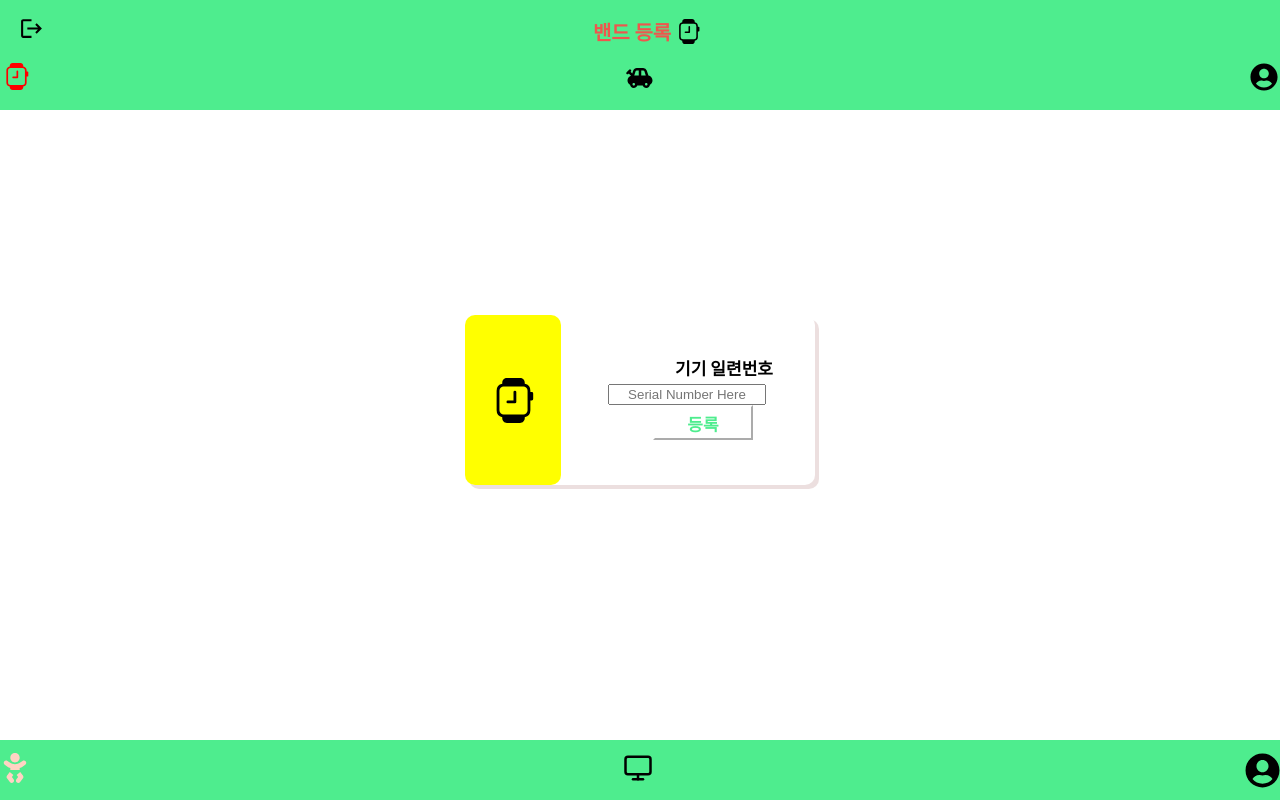
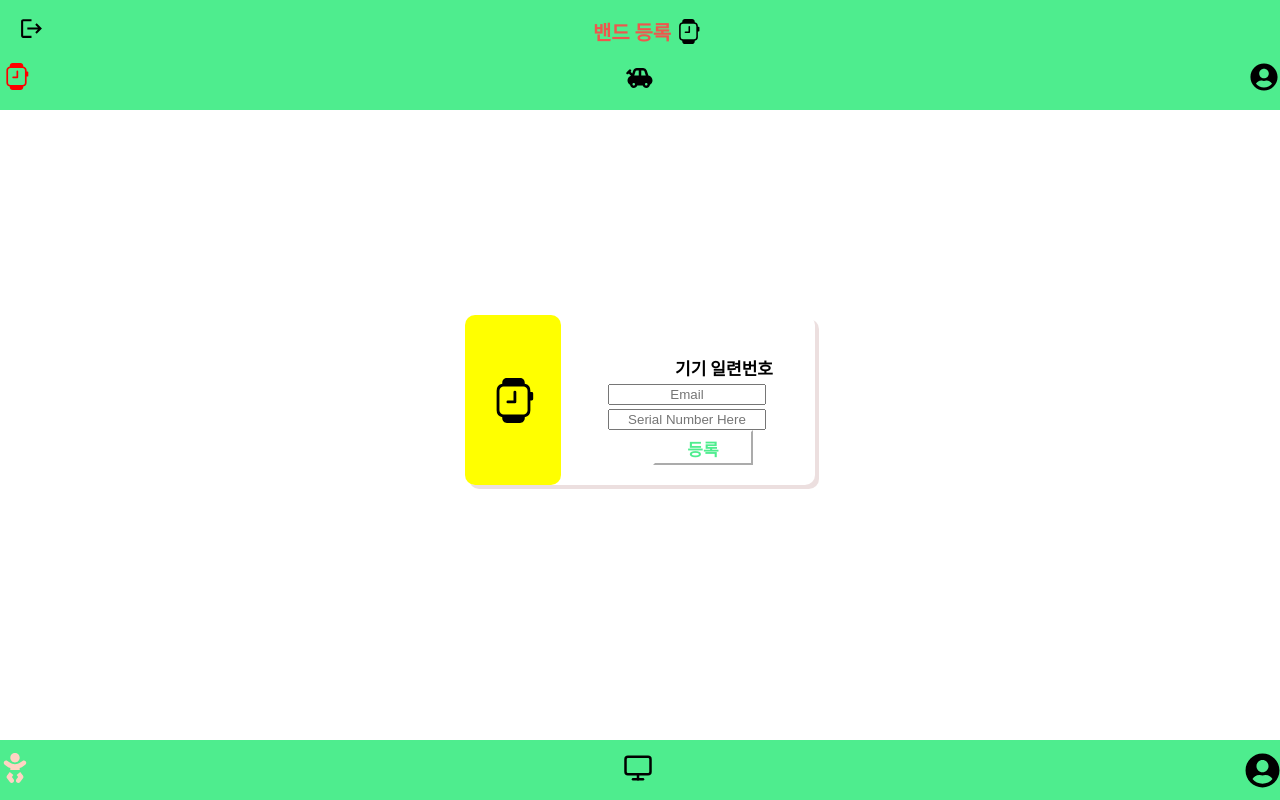
Before and after one commit to jolove-sch/backend, a React (Create React App) app in the folder frontend/: page /BandRegisterPage in a window 1280 px wide. Built offline with nearby package versions, Linux system fonts and the light colour scheme.

Commit message:
[feat]: 밴드 등록 기능 추가

```diff
--- a/frontend/src/components/BandRegisterPage.jsx
+++ b/frontend/src/components/BandRegisterPage.jsx
@@ -1,10 +1,10 @@
-import React from 'react';
+import React, {useRef, useState} from 'react';
 import styled from 'styled-components';
 import { BsSmartwatch } from 'react-icons/bs';
 import { MdToys } from 'react-icons/md';
 import { FaUserCircle } from 'react-icons/fa';
 // import { AiOutlinePlusSquare } from 'react-icons/ai';
-import { Link } from 'react-router-dom';
+import { Link, useHistory } from 'react-router-dom';
 import { FaBaby } from 'react-icons/fa';
 import { FiMonitor } from 'react-icons/fi';
 import { MdLogout } from 'react-icons/md';
@@ -169,14 +169,45 @@ const BottomBar = styled.nav`
   bottom: 0;
 `;
 
-const BandRegisterPage = () => {
+const BandRegisterPage = ({register1}) => {
+  const history = useHistory();
+  const inputRef = useRef();
+
+  const [email, setEmail] = useState('');
+  const [serialNumber, setSerialNumber] = useState('');
+
+  const goToMain = () => {
+      history.push('./mainpage');
+    }
+
+    const BandRegister = event => {
+      event.preventDefault();
+      if(email === "" || serialNumber === ""){
+          window.alert("Email과 밴드의 일련번호를 입력해주세요.");
+          return;
+      }
+          console.log('Band Register');
+          register1.bandRegister(email, serialNumber);
+
+  };
+
+  const handleChange = (event) => {
+      const type = event.target.name;
+      if (type === 'email') {
+          const inputEmail = event.target.value;
+          setEmail(inputEmail);
+      } else if (type === 'serialNumber') {
+          const inputserialNumber= event.target.value;
+          setSerialNumber(inputserialNumber);
+      }
+  }
 
   return (
     <Container1>
     <TopBar>
         <Link to="/">
           <Logout>
-            <MdLogout className="logout" />
+            <MdLogout className="logout" onClick={goToMain}/>
           </Logout>
         </Link>
         <Title>밴드 등록
@@ -210,8 +241,21 @@ const BandRegisterPage = () => {
         <InsideForm>
             <br />
             <InsideTitle>기기 일련번호</InsideTitle>
-            <GetSerial type="text" placeholder="Serial Number Here" />
-            <RegisterButton>등록</RegisterButton>
+            <GetSerial
+              type="text"
+              placeholder="Email"
+              name="email"
+              ref={inputRef}
+              onChange={handleChange}
+              />
+            <GetSerial
+              type="text"
+              placeholder="Serial Number Here"
+              name="serialNumber"
+              minlength="6"
+              onChange={handleChange}
+              />
+            <RegisterButton onClick={BandRegister}>등록</RegisterButton>
         </InsideForm>
     </RegisterForm>
     </RegisterFormContainer>
```
